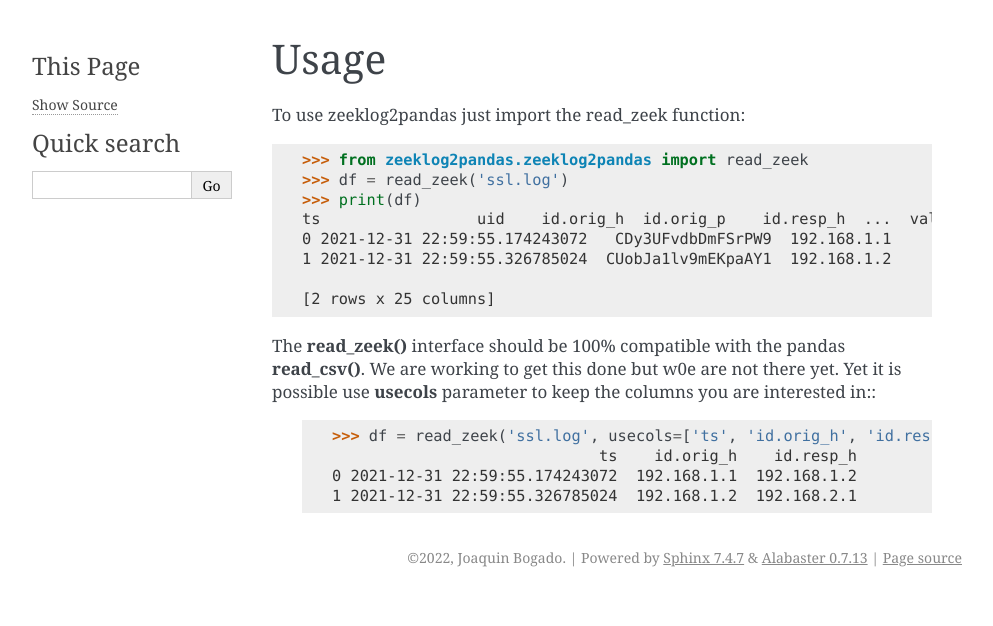
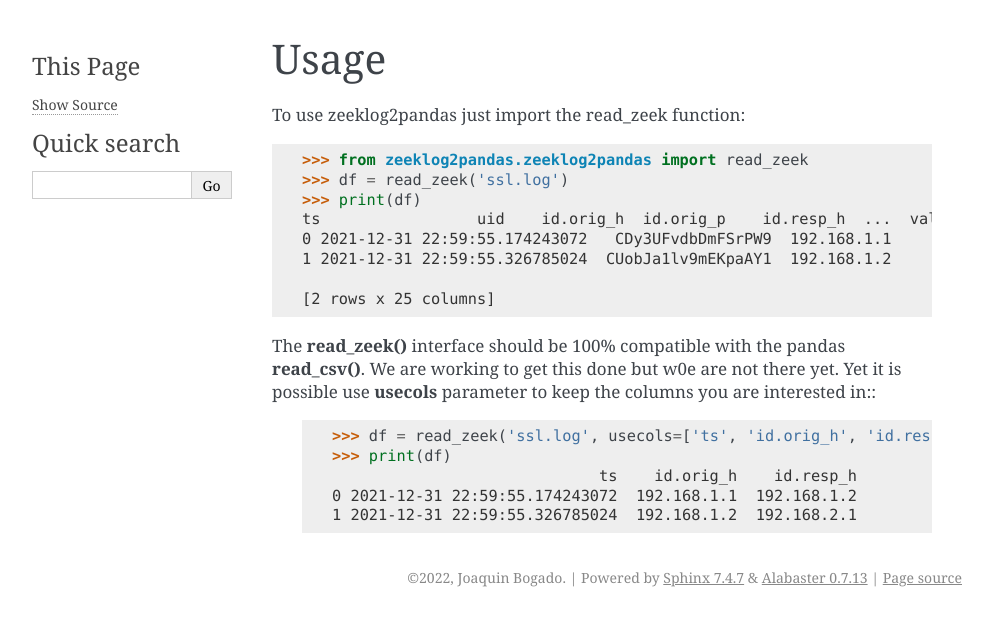
Before and after one commit to stratosphereips/zeeklog2pandas, a Sphinx documentation site: the page built from docs/usage.rst, in a window 1280 px wide. Shown: the top 626 px of the page, without its empty margins (148-1141 px from the left). Built offline with Sphinx 7.4.7, drawn with Linux system fonts in a browser that asks for light colours; pages that are not in the unit, such as notebooks, are missing from menus.

Commit message:
typo fix

```diff
--- a/docs/usage.rst
+++ b/docs/usage.rst
@@ -15,6 +15,7 @@ To use zeeklog2pandas just import the read_zeek function::
 
 The **read_zeek()** interface should be 100% compatible with the pandas **read_csv()**. We are working to get this done but w0e are not there yet. Yet it is possible use **usecols** parameter to keep the columns you are interested in::
     >>> df = read_zeek('ssl.log', usecols=['ts', 'id.orig_h', 'id.resp_h'])
+    >>> print(df)
                                  ts    id.orig_h    id.resp_h
     0 2021-12-31 22:59:55.174243072  192.168.1.1  192.168.1.2
     1 2021-12-31 22:59:55.326785024  192.168.1.2  192.168.2.1
```
